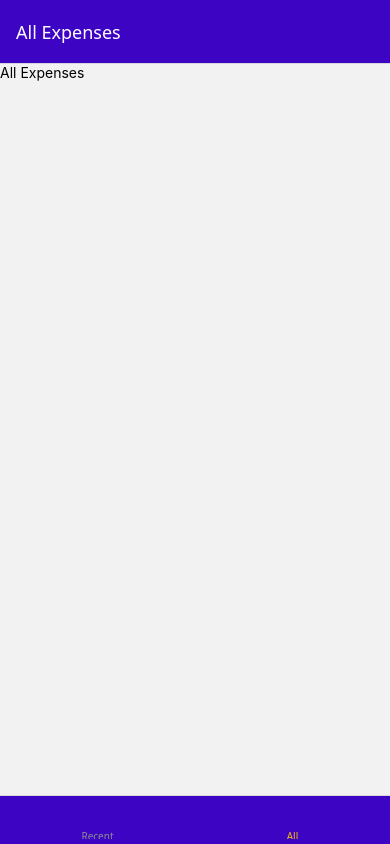
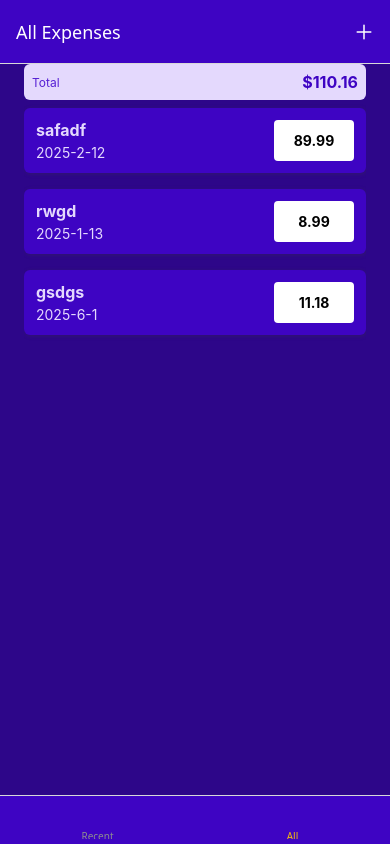
Before and after one commit to lexkirik/ExpansesApp, a React Native app: screen /AllExpenses in a window 390 px wide. Built offline with nearby package versions, Linux system fonts and the light colour scheme.

Commit message:
added expenses components

```diff
--- a/App.js
+++ b/App.js
@@ -7,6 +7,7 @@ import RecentExpenses from "./screens/RecentExpenses";
 import AllExpenses from "./screens/AllExpenses";
 import { GlobalStyles } from "./constants/styles";
 import { Ionicons } from "@expo/vector-icons";
+import Button from "./components/Button";
 
 const Stack = createNativeStackNavigator();
 const BottomTabs = createBottomTabNavigator();
@@ -19,6 +20,9 @@ function ExpensesOverview() {
         headerTintColor: "white",
         tabBarStyle: { backgroundColor: GlobalStyles.colors.primary500 },
         tabBarActiveTintColor: GlobalStyles.colors.accent500,
+        headerRight: ({ tintColor }) => (
+          <Button icon="add" size={24} color={tintColor} onPress={() => {}} />
+        ),
       }}
     >
       <BottomTabs.Screen
@@ -28,7 +32,7 @@ function ExpensesOverview() {
           title: "Recent Expenses",
           tabBarLabel: "Recent",
           tabBarIcon: ({ color, size }) => {
-            <Ionicons name="hourglass" size={size} color={color} />;
+            <Ionicons name="hourglass" size={24} color="white" />;
           },
         }}
       />
@@ -39,7 +43,7 @@ function ExpensesOverview() {
           title: "All Expenses",
           tabBarLabel: "All",
           tabBarIcon: ({ color, size }) => {
-            <Ionicons name="calendar" size={size} color={color} />;
+            <Ionicons name="calendar" size={24} color="white" />;
           },
         }}
       />
--- /dev/null
+++ b/components/Button.js
@@ -0,0 +1,30 @@
+import { Pressable, StyleSheet, View } from "react-native";
+import { Ionicons } from "@expo/vector-icons";
+
+function Button({ icon, color, size, onPress }) {
+  return (
+    <Pressable
+      onPress={onPress}
+      style={({ pressed }) => pressed && styles.pressed}
+    >
+      <View style={styles.container}>
+        <Ionicons name={icon} color={color} size={size} />
+      </View>
+    </Pressable>
+  );
+}
+
+export default Button;
+
+const styles = StyleSheet.create({
+  container: {
+    borderRadius: 24,
+    padding: 6,
+    margin: 8,
+    marginHorizontal: 8,
+    marginVertical: 2,
+  },
+  pressed: {
+    opacity: 0.75,
+  },
+});
--- /dev/null
+++ b/components/ExpenseItem.js
@@ -0,0 +1,68 @@
+import { Pressable, StyleSheet, Text, View } from "react-native";
+import { GlobalStyles } from "../constants/styles";
+import { getFormattedDate } from "../utility/date";
+
+function onPressHnadler() {}
+
+function ExpenseItem({ description, amount, date }) {
+  return (
+    <Pressable
+      onPress={onPressHnadler}
+      style={({ pressed }) => pressed && styles.pressed}
+    >
+      <View style={styles.expenseItem}>
+        <View>
+          <Text style={[styles.textBase, styles.description]}>
+            {description}
+          </Text>
+          <Text style={styles.textBase}>{getFormattedDate(date)}</Text>
+        </View>
+        <View style={styles.amount}>
+          <Text style={styles.amountText}>{amount.toFixed(2)}</Text>
+        </View>
+      </View>
+    </Pressable>
+  );
+}
+
+export default ExpenseItem;
+
+const styles = StyleSheet.create({
+  expenseItem: {
+    padding: 12,
+    marginVertical: 8,
+    backgroundColor: GlobalStyles.colors.primary500,
+    flexDirection: "row",
+    justifyContent: "space-between",
+    borderRadius: 6,
+    elevation: 3,
+    shadowColor: GlobalStyles.colors.gray500,
+    shadowRadius: 4,
+    shadowOffset: { width: 1, height: 1 },
+    shadowOpacity: 0.4,
+  },
+  textBase: {
+    color: GlobalStyles.colors.primary50,
+  },
+  description: {
+    fontSize: 16,
+    marginBottom: 4,
+    fontWeight: "bold",
+  },
+  amount: {
+    paddingHorizontal: 12,
+    paddingVertical: 4,
+    backgroundColor: "white",
+    justifyContent: "center",
+    alignItems: "center",
+    borderRadius: 4,
+    minWidth: 80,
+  },
+  amountText: {
+    backgroundColor: "white",
+    fontWeight: "bold",
+  },
+  pressed: {
+    opacity: 0.75,
+  },
+});
--- /dev/null
+++ b/components/ExpensesList.js
@@ -0,0 +1,18 @@
+import { FlatList, Text } from "react-native";
+import ExpenseItem from "./ExpenseItem";
+
+function renderExpenseItem(itemData) {
+  return <ExpenseItem {...itemData.item} />;
+}
+
+function ExpensesList({ expenses }) {
+  return (
+    <FlatList
+      data={expenses}
+      renderItem={renderExpenseItem}
+      keyExtractor={(item) => item.id}
+    />
+  );
+}
+
+export default ExpensesList;
--- /dev/null
+++ b/components/ExpensesOutput.js
@@ -0,0 +1,45 @@
+import { View, StyleSheet } from "react-native";
+import ExpensesSummary from "./ExpensesSummary";
+import ExpensesList from "./ExpensesList";
+import { GlobalStyles } from "../constants/styles";
+
+const Dummy_Expenses = [
+  {
+    id: "f23",
+    description: "safadf",
+    amount: 89.99,
+    date: new Date("2025-02-12"),
+  },
+  {
+    id: "f24",
+    description: "rwgd",
+    amount: 8.99,
+    date: new Date("2025-01-13"),
+  },
+  {
+    id: "f25",
+    description: "gsdgs",
+    amount: 11.18,
+    date: new Date("2025-06-01"),
+  },
+];
+
+function ExpensesOutput({ expenses, expensePeriod }) {
+  return (
+    <View style={styles.container}>
+      <ExpensesSummary period={expensePeriod} expenses={Dummy_Expenses} />
+      <ExpensesList expenses={Dummy_Expenses} />
+    </View>
+  );
+}
+
+export default ExpensesOutput;
+
+const styles = StyleSheet.create({
+  container: {
+    flex: 1,
+    paddingHorizontal: 24,
+    paddingBottom: 0,
+    backgroundColor: GlobalStyles.colors.primary700,
+  },
+});
--- /dev/null
+++ b/components/ExpensesSummary.js
@@ -0,0 +1,37 @@
+import { Text, View, StyleSheet } from "react-native";
+import { GlobalStyles } from "../constants/styles";
+
+function ExpensesSummary({ expenses, period }) {
+  const expensesSum = expenses.reduce((sum, expense) => {
+    return sum + expense.amount;
+  }, 0);
+
+  return (
+    <View style={styles.container}>
+      <Text style={styles.period}>{period}</Text>
+      <Text style={styles.sum}>${expensesSum.toFixed(2)}</Text>
+    </View>
+  );
+}
+
+export default ExpensesSummary;
+
+const styles = StyleSheet.create({
+  container: {
+    padding: 8,
+    backgroundColor: GlobalStyles.colors.primary50,
+    borderRadius: 6,
+    flexDirection: "row",
+    justifyContent: "space-between",
+    alignItems: "center",
+  },
+  period: {
+    fontSize: 12,
+    color: GlobalStyles.colors.primary400,
+  },
+  sum: {
+    fontSize: 16,
+    fontWeight: "bold",
+    color: GlobalStyles.colors.primary500,
+  },
+});
--- a/screens/AllExpenses.js
+++ b/screens/AllExpenses.js
@@ -1,7 +1,8 @@
 import { Text } from "react-native";
+import ExpensesOutput from "../components/ExpensesOutput";
 
 function AllExpenses() {
-  return <Text>All Expenses</Text>;
+  return <ExpensesOutput expensePeriod="Total" />;
 }
 
 export default AllExpenses;
--- a/screens/RecentExpenses.js
+++ b/screens/RecentExpenses.js
@@ -1,7 +1,8 @@
 import { Text } from "react-native";
+import ExpensesOutput from "../components/ExpensesOutput";
 
 function RecentExpenses() {
-  return <Text>Recent Expenses</Text>;
+  return <ExpensesOutput expensePeriod="Last 7 days" />;
 }
 
 export default RecentExpenses;
--- /dev/null
+++ b/utility/date.js
@@ -0,0 +1,3 @@
+export function getFormattedDate(date) {
+  return `${date.getFullYear()}-${date.getMonth() + 1}-${date.getDate()}`;
+}
```
